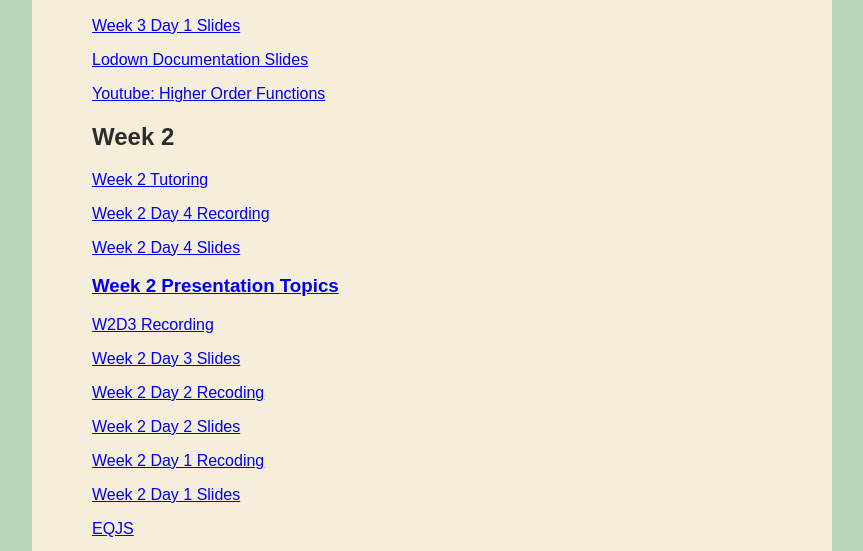
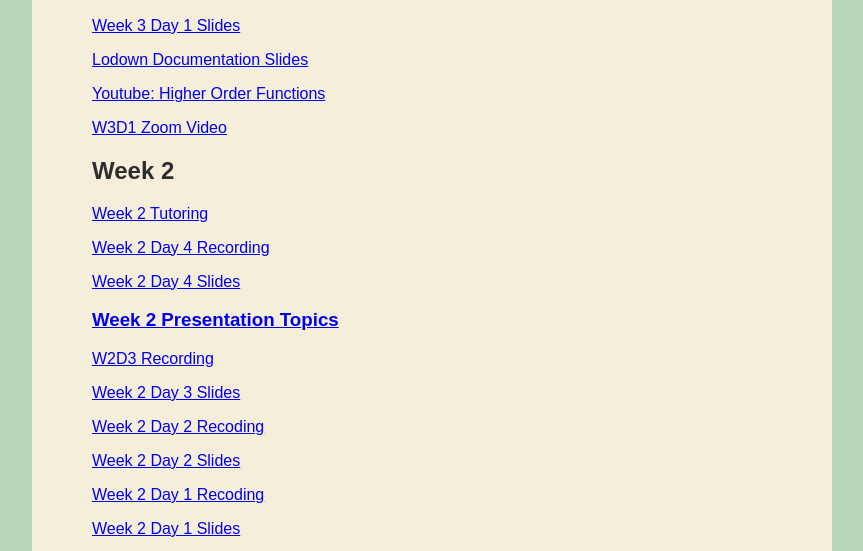
Before and after one commit to taylorshephard/romeo.github.io, a plain HTML site: page helpfulLinks.html in a window 1280 px wide. Shown: the part 234-785 px from the top of the page, without its empty margins (208-1071 px from the left). Drawn offline with Linux system fonts and the light colour scheme.

Commit message:
update links
update links

```diff
--- a/helpfulLinks.html
+++ b/helpfulLinks.html
@@ -237,8 +237,8 @@
                         <a href="https://docs.google.com/presentation/d/1smfukJFzg6-x5oFO7-nP6HpycL8bcLqWvuL_f0gUePo/edit?usp=sharing"><p>Week 3 Day 1 Slides</p></a>
                         <a href="https://docs.google.com/presentation/d/1UWDdyYMWNb08dkKllxQtdX4a6gtdeUBNi_1wjmB3AsE/embed?usp=sharing"><p>Lodown Documentation Slides</p></a>
                         <a href="https://www.youtube.com/watch?v=BMUiFMZr7vk"><p>Youtube: Higher Order Functions</p></a>
-                       <!-- <a href="https://zoom.us/rec/share/qtJpNyVc_X3jI-ZJqOK_9TiujdL8qUgD6DPvrspTl_nhOBfD8R31ePyixXc0Fhlr.UWpW78teOwAm6H3E"><p>W3D1 Zoom Video</p></a>
-                        <a href="https://docs.google.com/presentation/d/1yGf0_-nAcF68drHQMOQZo5H3RZZ8RIjogAYLl0hBVd8/edit?usp=sharing"><p>Week 3 Day 2 Slides</p></a>
+                        <a href="https://us06web.zoom.us/rec/share/8CB553ieoo78oDwaZoCIb3KtzE706Za6CF4ZNN2uvYRxQ3n11HjoQRi4TRsuj_N2.ZSlH43ANs2LLm4J9"><p>W3D1 Zoom Video</p></a>
+                        <!--<a href="https://docs.google.com/presentation/d/1yGf0_-nAcF68drHQMOQZo5H3RZZ8RIjogAYLl0hBVd8/edit?usp=sharing"><p>Week 3 Day 2 Slides</p></a>
 
                         <a href="https://zoom.us/rec/share/c94FHooU4-036yYU9MY754Mo4eI0a2UqcELC9Ul-yjpXHaRCPJnuBn88HsnVwE-H.e38J6cPH2yfvhqVU"><p>Week 3 Day 2 Zoom</p></a>
                         <a href="https://docs.google.com/presentation/d/1iQdrhQfChzik_q9ecLvOgZTu6VMMmaEl5KFbXRK0cnQ/edit?usp=sharing"><p>Week 3 Day 3 Slides (ES6)</p></a>
```
